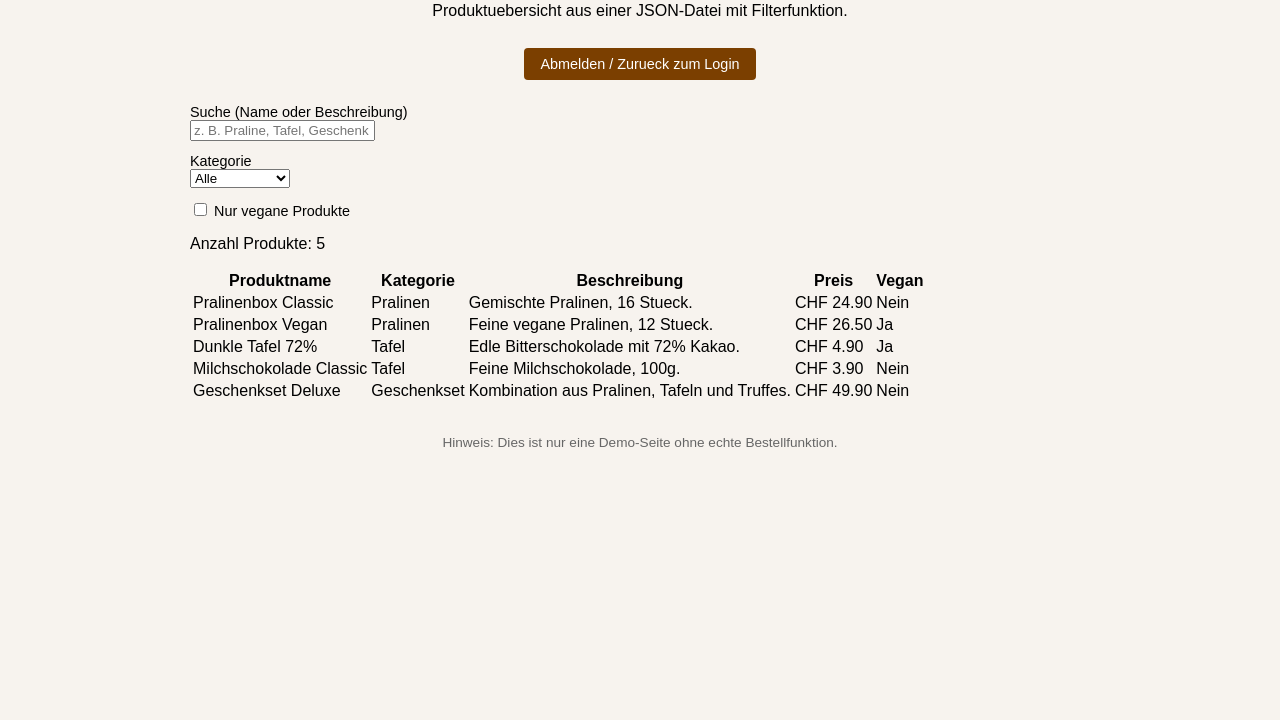
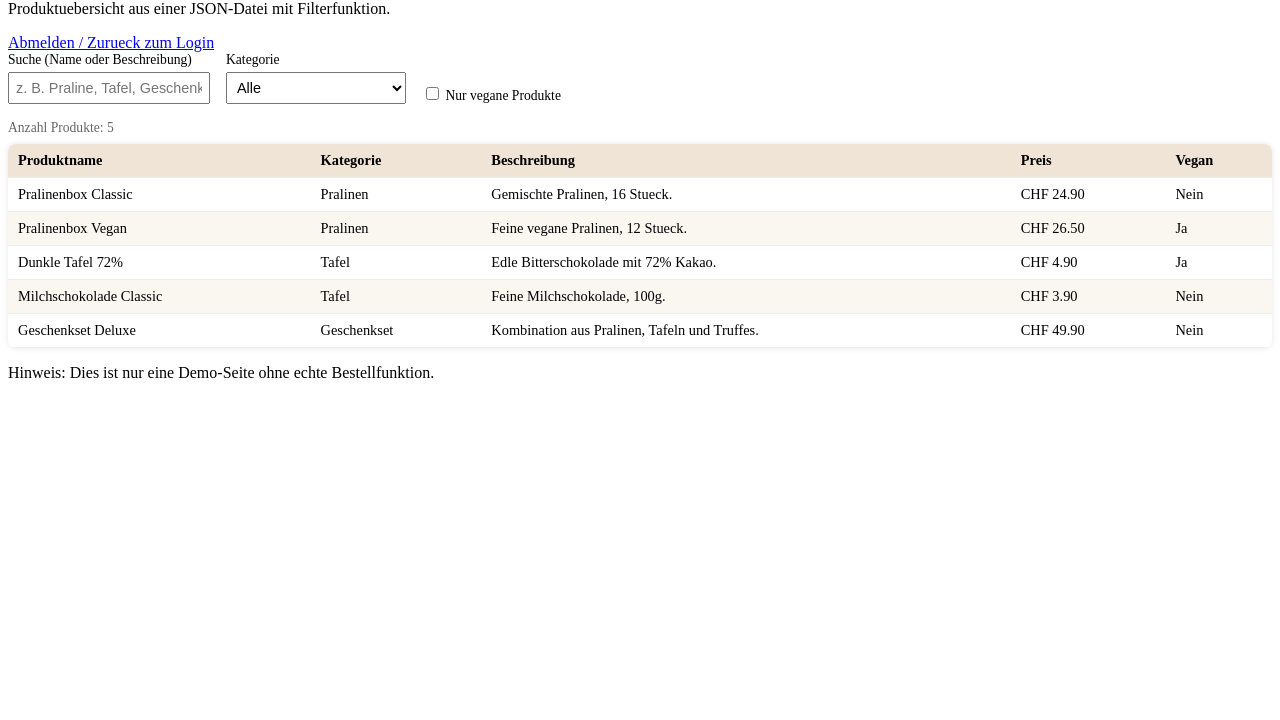
Before and after one commit to bfh-mil4/WISS, a plain HTML site: page shop.html in a window 1280 px wide. Shown: the part 80-800 px from the top of the page. Drawn offline with Linux system fonts and the light colour scheme.

Commit message:
Update styles.css

```diff
--- a/styles.css
+++ b/styles.css
@@ -1,158 +1,67 @@
-/* styles.css */
-
-/* Allgemein */
-body {
-    font-family: Arial, sans-serif;
-    background: #f7f3ee;
-    margin: 0;
-    padding: 0;
+/* Filterbereich fuer die Tabelle */
+.filter-bar {
+    display: flex;
+    flex-wrap: wrap;
+    gap: 16px;
+    margin-bottom: 16px;
+    align-items: flex-end;
 }
 
-/* Login-Card */
-.container {
-    max-width: 400px;
-    margin: 60px auto;
-    padding: 24px;
-    background: #ffffff;
-    border-radius: 8px;
-    box-shadow: 0 0 8px rgba(0,0,0,0.1);
+.filter-item {
+    display: flex;
+    flex-direction: column;
+    min-width: 180px;
 }
 
-h1 {
-    font-size: 1.4rem;
-    margin-top: 0;
+.filter-item label {
+    font-size: 0.85rem;
+    margin-bottom: 4px;
 }
 
-.subtitle {
-    color: #666;
-    font-size: 0.9rem;
-    margin-bottom: 16px;
-}
-
-label {
-    display: block;
-    margin-top: 12px;
+.filter-item input,
+.filter-item select {
+    padding: 6px;
     font-size: 0.9rem;
 }
 
-input[type="email"],
-input[type="password"] {
-    width: 100%;
-    padding: 8px;
-    margin-top: 4px;
-    box-sizing: border-box;
+.filter-checkbox {
+    flex-direction: row;
+    align-items: center;
 }
 
-.checkbox-row {
-    margin-top: 12px;
-    font-size: 0.85rem;
+.filter-checkbox label {
+    margin: 0;
 }
 
-button {
-    margin-top: 16px;
-    width: 100%;
-    padding: 10px;
-    border: none;
-    border-radius: 4px;
-    background: #7b3f00; /* Schoko-Farbe */
-    color: white;
-    font-size: 1rem;
-    cursor: pointer;
+.status-text {
+    font-size: 0.85rem;
+    color: #666;
+    margin-bottom: 8px;
 }
 
-button:hover {
-    opacity: 0.9;
+/* Tabelle */
+.product-table {
+    width: 100%;
+    border-collapse: collapse;
+    background: #ffffff;
+    border-radius: 8px;
+    overflow: hidden;
+    box-shadow: 0 0 6px rgba(0,0,0,0.1);
 }
 
-/* Toast-Message */
-.toast {
-    position: fixed;
-    left: 50%;
-    bottom: 20px;
-    transform: translateX(-50%);
-    background: #333;
-    color: #fff;
-    padding: 10px 16px;
-    border-radius: 4px;
-    font-size: 0.9rem;
-    opacity: 0;
-    pointer-events: none;
-    transition: opacity 0.3s ease;
-}
-
-.toast.show {
-    opacity: 1;
-}
-
-.toast.error {
-    background: #b00020;
-}
-
-.toast.success {
-    background: #2e7d32;
-}
-
-/* Shop-Seite */
-.shop-page {
-    max-width: 900px;
-    margin: 40px auto;
-    padding: 0 16px 40px;
-}
-
-.shop-header {
-    text-align: center;
-    margin-bottom: 24px;
-}
-
-.shop-header h1 {
-    margin-bottom: 4px;
-}
-
-.link-button {
-    display: inline-block;
-    margin-top: 12px;
-    padding: 8px 16px;
-    border-radius: 4px;
-    background: #7b3f00;
-    color: #fff;
-    text-decoration: none;
+.product-table th,
+.product-table td {
+    padding: 8px 10px;
+    border-bottom: 1px solid #eee;
+    text-align: left;
     font-size: 0.9rem;
 }
 
-.link-button:hover {
-    opacity: 0.9;
+.product-table th {
+    background: #f0e4d7;
+    font-weight: bold;
 }
 
-.product-grid {
-    display: grid;
-    grid-template-columns: repeat(auto-fit, minmax(220px, 1fr));
-    gap: 16px;
+.product-table tr:nth-child(even) td {
+    background: #faf6f0;
 }
-
-.product-card {
-    background: #ffffff;
-    padding: 16px;
-    border-radius: 8px;
-    box-shadow: 0 0 6px rgba(0,0,0,0.1);
-}
-
-.product-card h2 {
-    margin-top: 0;
-    font-size: 1.1rem;
-}
-
-.product-card p {
-    margin: 4px 0;
-}
-
-.product-card .price {
-    font-weight: bold;
-    margin-top: 8px;
-}
-
-.shop-footer {
-    margin-top: 32px;
-    text-align: center;
-    font-size: 0.85rem;
-    color: #666;
-}
```
